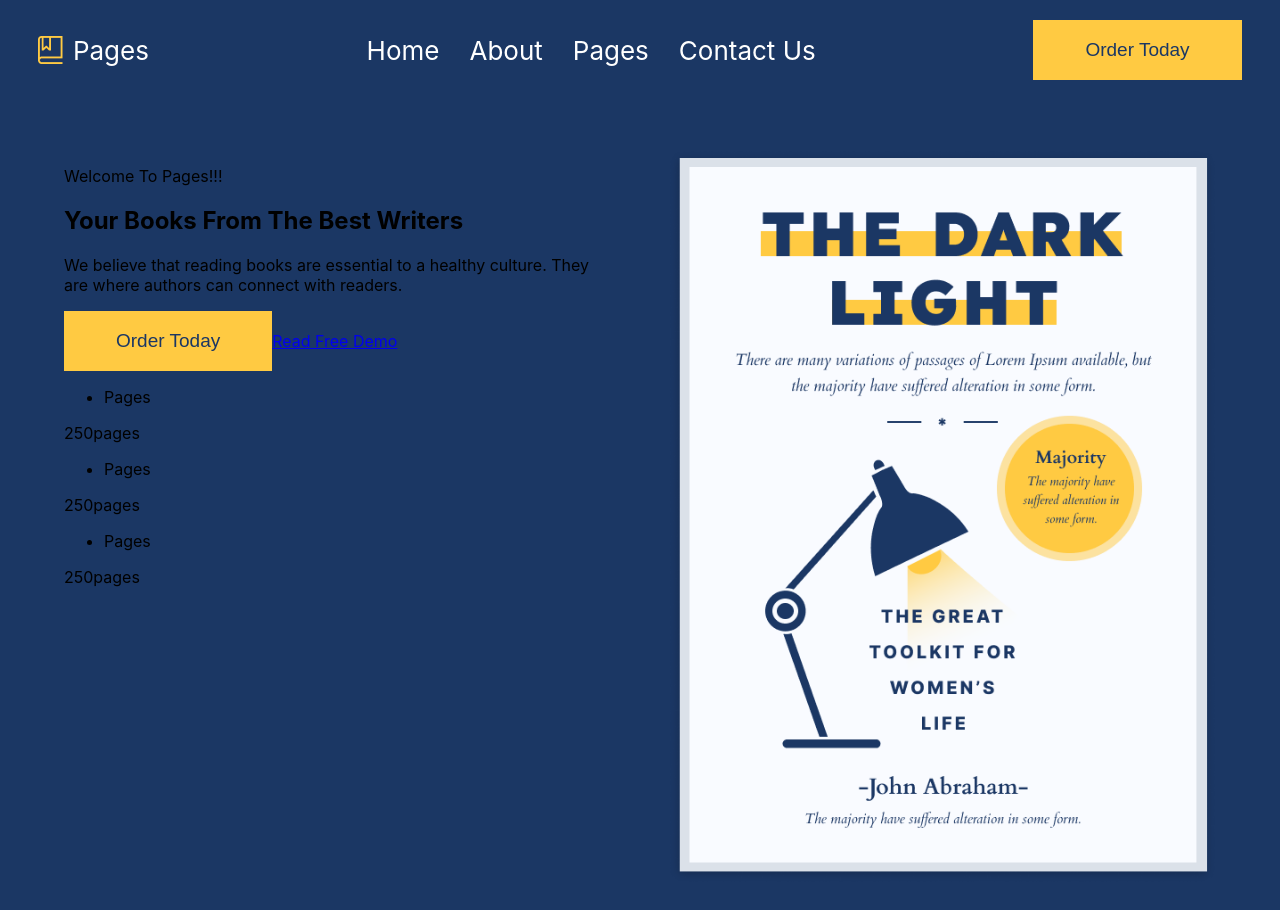
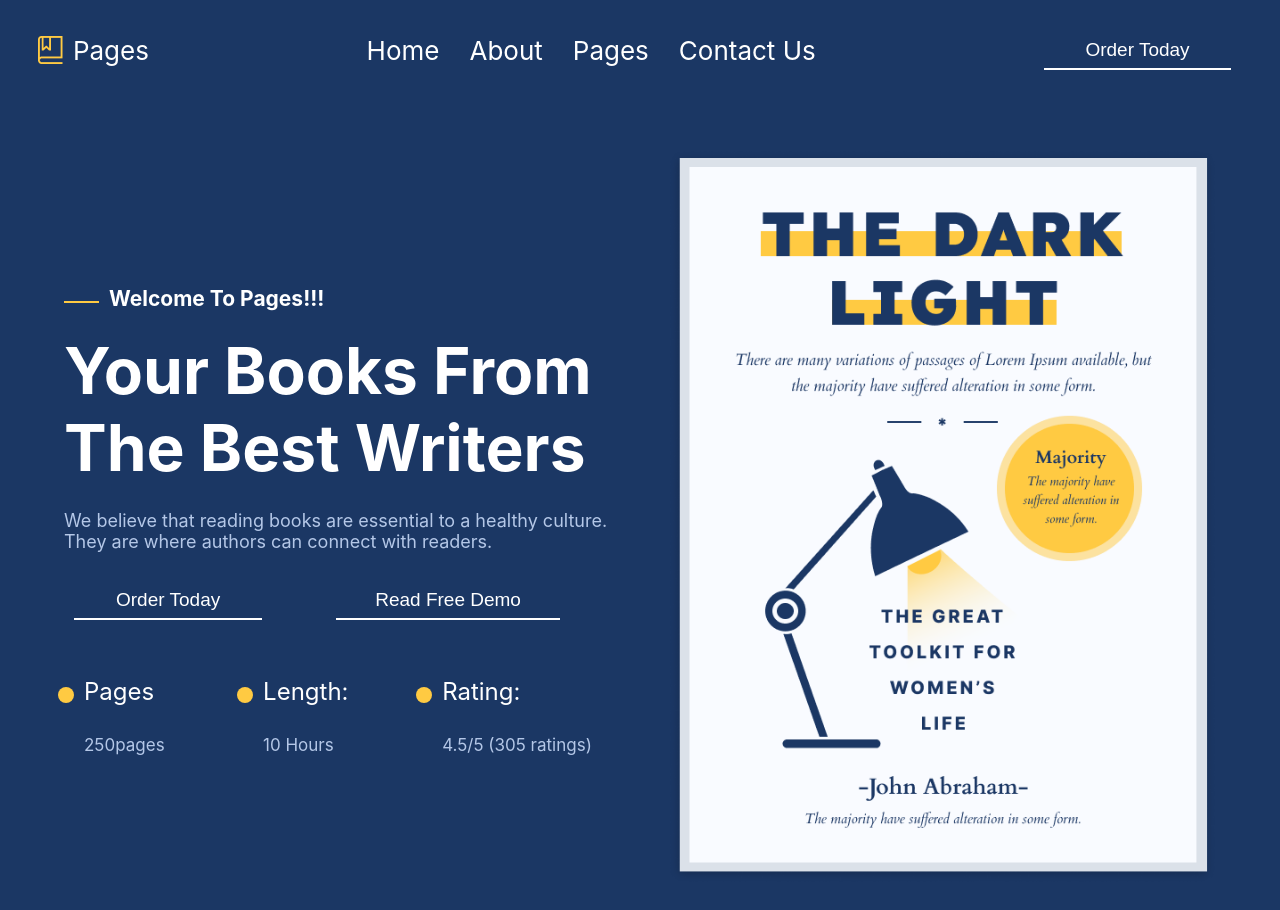
Before and after one commit to AlexKot81/YourBooks, a React (Create React App) app in the folder app/: page / in a window 1280 px wide. Shown: the top 910 px of the page. Built offline with nearby package versions, Linux system fonts and the light colour scheme.

Commit message:
commit welcom blok

```diff
--- a/app/src/components/BlokWelcome/BlokWelkome.jsx
+++ b/app/src/components/BlokWelcome/BlokWelkome.jsx
@@ -6,14 +6,14 @@ export default function BlokWelkome() {
   return (
     <div className={s.welcome}>
         <div className={s.welcome_text}>
-            <p>Welcome To Pages!!!</p>
+            <h3>Welcome To Pages!!!</h3>
             <h2>Your Books From The Best Writers</h2>
             <p>We believe that reading books are essential to a healthy culture. They are where authors can connect with readers.</p>
-            <div>
-                <Button />
-                <a href="#">Read Free Demo</a>
+            <div className={s.btn_welcome}>
+                <Button props={"Order Today"}/>
+                <Button props={"Read Free Demo"}/>
             </div>
-            <div>
+            <div className={s.info_book}>
                 <div>
                     <ul>
                         <li>Pages</li>
@@ -22,15 +22,15 @@ export default function BlokWelkome() {
                 </div>
                 <div>
                     <ul>
-                        <li>Pages</li>
+                        <li>Length:</li>
                     </ul>
-                    <p>250pages</p>
+                    <p>10 Hours</p>
                 </div>
                 <div>
                     <ul>
-                        <li>Pages</li>
+                        <li>Rating:</li>
                     </ul>
-                    <p>250pages</p>
+                    <p>4.5/5 (305 ratings)</p>
                 </div>
             </div>
         </div>
--- a/app/src/components/BlokWelcome/BlokWelkome.module.sass
+++ b/app/src/components/BlokWelcome/BlokWelkome.module.sass
@@ -6,7 +6,80 @@
 
     .welcome_text
         width: 50%
-        padding-right: 5%
+        padding: 10% 5% 10% 0
+
+        h3
+            color: white
+            font-size: 21px
+            position: relative
+            margin-left: 45px
+
+            &::after
+                content: ' '
+                width: 35px
+                height: 2px
+                background-color: #FFCA42
+                /*font-size: 50px
+                position: absolute
+                left: -45px
+                top: 15px
+
+
+        h2
+            color: white
+            font-size: 64px
+            margin: 10px 0 24px
+
+        p
+            color: #B4C7E7
+            font-size: 18px
+
+        .btn_welcome
+            display: flex
+            align-items: center
+
+            button:nth-child(1)
+                margin-right: 51px
+
+
+    .info_book
+        display: grid
+        grid-template-columns: repeat(3, 1fr)
+        grid-gap: 10px
+        margin-left: 20px
+
+        &>div
+            display: flex
+            flex-direction: column
+            justify-content: center
+            align-items: flex-start
+
+            ul
+                padding-inline-start: 0
+                margin-top: 47px
+                margin-bottom: 12px
+
+                li
+                    list-style-type: none
+                    position: relative
+                    font-size: 24px
+                    color: white
+
+                li::before
+                    /*color: #FFCA42
+                    content: ' '
+                    /*font-size: 40px
+                    width: 16px
+                    height: 16px
+                    border-radius: 50%
+                    background-color: #FFCA42
+                    position: absolute
+                    left: -26px
+                    top: 10px
+
+            p
+                color: #B4C7E7
+                font-size: 17px
 
     .welcome_book
         width: 50%
--- a/app/src/components/MainMenu/MainMenu.jsx
+++ b/app/src/components/MainMenu/MainMenu.jsx
@@ -15,7 +15,7 @@ export default function MainMenu() {
             <a href="#">Pages</a>
             <a href="#">Contact Us</a>
         </div>
-        <Button/>
+        <Button props={"Order Today"}/>
     </div>
   )
 }
--- a/app/src/components/UI/Button/Button.jsx
+++ b/app/src/components/UI/Button/Button.jsx
@@ -1,7 +1,7 @@
 import React from 'react'
 import s from './Button.module.sass'
-export default function Button() {
+export default function Button({props}) {
   return (
-    <button className={s.btn}>Order Today</button>
+    <button className={s.btn}>{props}</button>
   )
 }
--- a/app/src/components/UI/Button/Button.module.sass
+++ b/app/src/components/UI/Button/Button.module.sass
@@ -1,7 +1,26 @@
 .btn
-    background-color: #FFCA42
+    background-color: #1B3764
     padding: 19px 52px
-    color: #1B3764
+    color: white
     cursor: pointer
     font-size: 19px
     border: none
+    position: relative
+    transition: background-color 0.7s
+
+    &::after
+        content: " "
+        width: 90%
+        height: 2px
+        background-color: white
+        position: absolute
+        top: 80%
+        left: 5%
+
+    &:hover
+        background-color: #FFCA42
+        color: #1B3764
+
+    &:hover::after
+        background-color: #FFCA42
+        color: #1B3764
```
